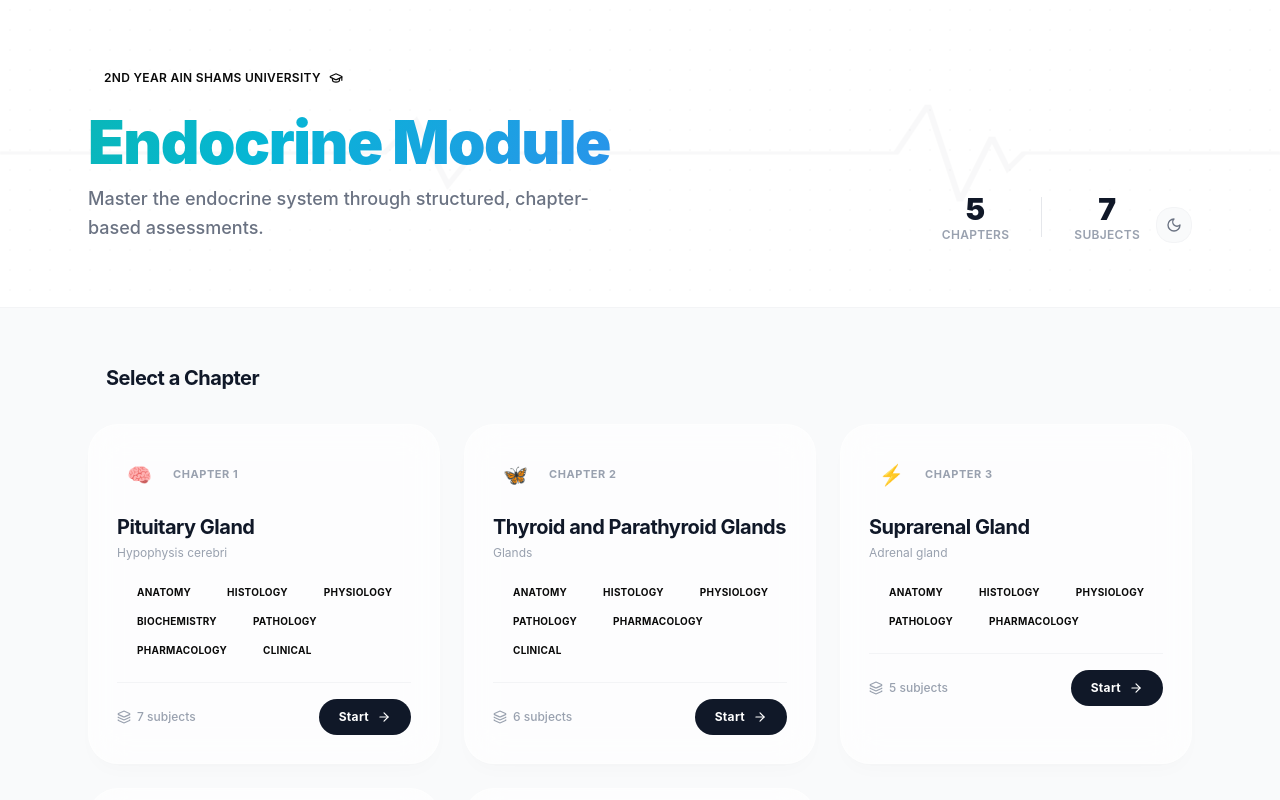
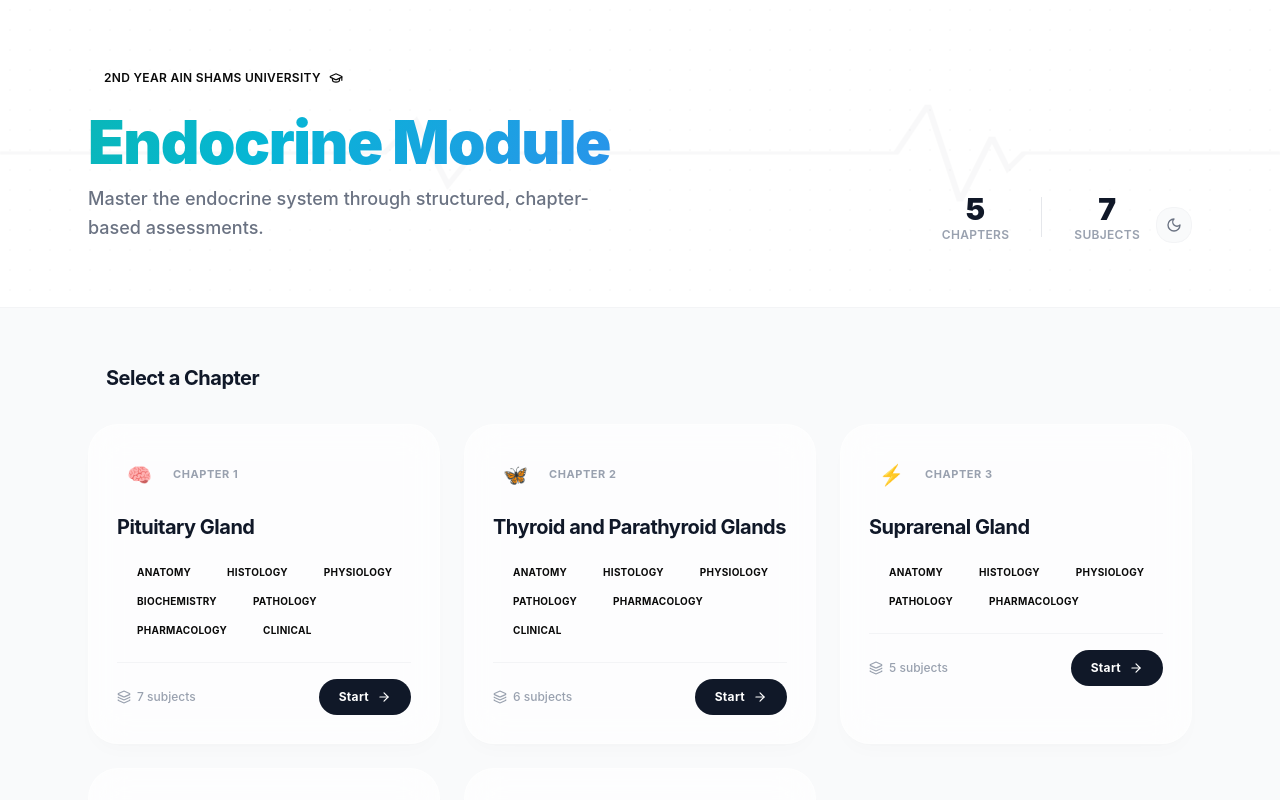
Before and after one commit to ohossa/Endocrine-Quiz, a React (Vite) app: page / in a window 1280 px wide. Shown: the top 800 px of the page. Built offline with nearby package versions, Linux system fonts and the light colour scheme.

Commit message:
style: remove chapter subtitles from chapter select cards

```diff
--- a/src/app/components/ChapterSelect.tsx
+++ b/src/app/components/ChapterSelect.tsx
@@ -230,12 +230,9 @@ export function ChapterSelect({ onSelectChapter }: Props) {
                   </div>
                 </div>
 
-                <h3 className={`font-archivo text-xl font-bold text-gray-900 dark:text-white tracking-tight mb-1 ${hoverText[chapter.accentColor]} transition-colors duration-300`}>
+                <h3 className={`font-archivo text-xl font-bold text-gray-900 dark:text-white tracking-tight mb-5 ${hoverText[chapter.accentColor]} transition-colors duration-300`}>
                   {chapter.title}
                 </h3>
-                <p className="text-xs text-gray-400 dark:text-gray-500 mb-5">
-                  {chapter.subtitle}
-                </p>
 
                 <div className="flex flex-wrap gap-1.5 mb-5">
                   {chapter.subjects.map((s) => (
```
Also changed, not shown: 2 other files (tests, documents, lock files or other folders).
